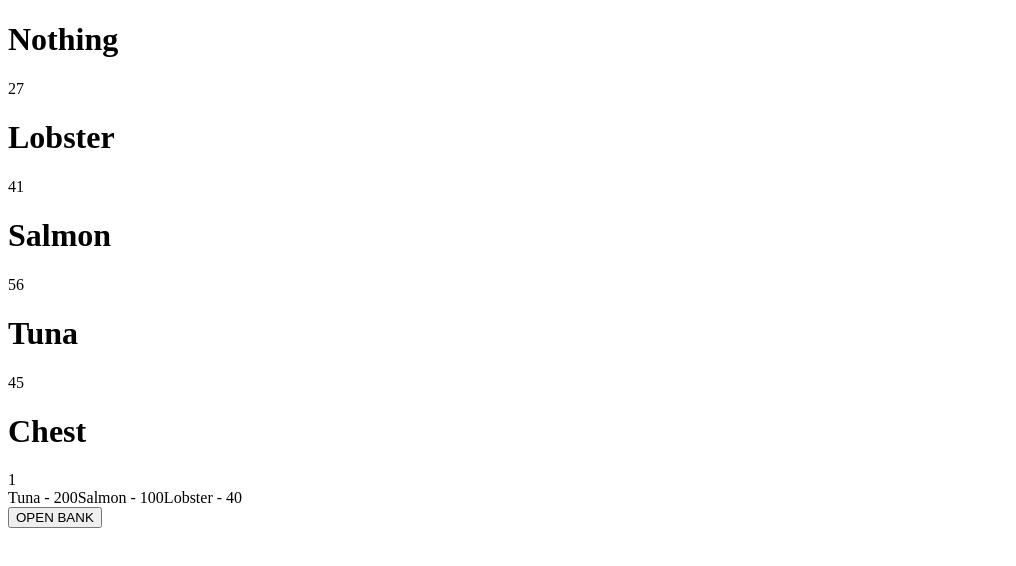
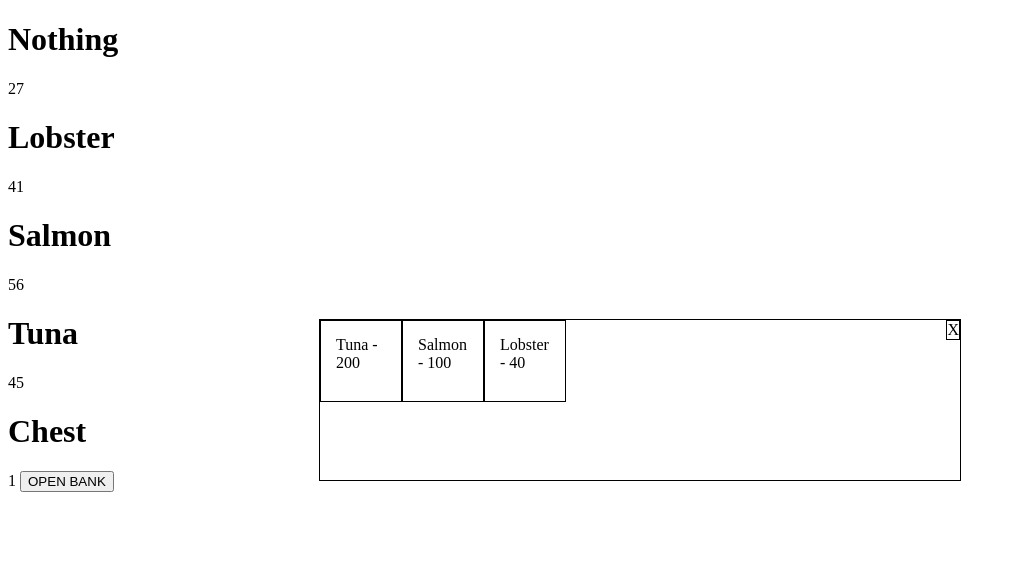
Before and after one commit to a40637francisco/fishing-legends, a plain HTML site: page index.html in a window 1280 px wide. Both pictures are taken after a click on the button "OPEN BANK". Shown: the whole page, without its empty margins (0-1016 px from the left). Drawn offline with Linux system fonts and the light colour scheme.

Commit message:
changes to bank

```diff
--- /dev/null
+++ b/bank/bank.css
@@ -0,0 +1,38 @@
+.bank {
+    position: absolute;
+    top: 50%;
+    left: 50%;
+    transform: translate(-50%, -50%);
+    border: 1px solid black;
+    min-width: 50%;
+    min-height: 20%;
+    display: none;
+}
+
+.bank--open {
+    display: block;
+}
+
+.bank__wrapper {
+    position: relative;
+}
+
+.bank__close {
+    position: absolute;
+    right: 0;
+    top: 0;
+    cursor: pointer;
+    border: 1px solid black;
+}
+
+.bank__items {
+    display: flex;
+    flex-wrap: wrap;
+}
+
+.bank__items-slot {
+    width: 50px;
+    height: 50px;
+    padding: 15px;
+    border: 1px solid black;
+}
--- a/bank/bank.js
+++ b/bank/bank.js
@@ -4,11 +4,18 @@ const bank = [
     { id: 3, quantity: 40 },
 ]
 
+
+function addMultipleItemsToBank(items) {
+    items.forEach((item) => {
+        addToBank(item)
+    })
+    return true
+}
+
 /*
  *   item extends Item: {
  *       id: number,;
  *       quantity: number;
- *
  *   }
  */
 function addToBank(item) {
@@ -21,6 +28,7 @@ function addToBank(item) {
         }
     }
     bank.push(item)
+    return true
 }
 
 function addToStack(itemStacks, item, itemTemplate) {
@@ -28,6 +36,7 @@ function addToStack(itemStacks, item, itemTemplate) {
         const currentQuantity = itemStacks[i].quantity
         if (currentQuantity === itemTemplate.maxStack) { continue; }
         itemStacks[i].quantity = currentQuantity + item.quantity;
-        return;
+        return true;
     }
+    return false
 }
--- a/bank/bank.render.js
+++ b/bank/bank.render.js
@@ -5,14 +5,20 @@ function openBank() {
 
 function closeBank() {
     delete blockFishing.bank
+
+    const bankElem = document.getElementsByClassName('bank')[0]
+    bankElem.classList.remove('bank--open')
 }
 
 function renderBank() {
 
-    const bankElem = document.getElementById('bank')
-    // add frame and close button and items on another div and hide with display none
-    clearChilds(bankElem)
-    bankElem.insertAdjacentHTML('beforeend',
+    const bankElem = document.getElementsByClassName('bank')[0]
+    bankElem.classList.add('bank--open')
+
+    const bankItemsElem = document.getElementsByClassName('bank__items')[0]
+    clearChilds(bankItemsElem)
+
+    bankItemsElem.insertAdjacentHTML('beforeend',
         bank.map(item => {
             const itemTemplate = getItemById(item.id)
             return renderBankItem(item, itemTemplate)
@@ -22,5 +28,5 @@ function renderBank() {
 }
 
 function renderBankItem(item, itemTemplate) {
-    return `<span>${itemTemplate.name} - ${item.quantity}</span>`
+    return `<span class="bank__items-slot">${itemTemplate.name} - ${item.quantity}</span>`
 }
--- a/index.html
+++ b/index.html
@@ -6,8 +6,10 @@
     <meta name="viewport" content="width=device-width, initial-scale=1.0">
     <meta http-equiv="X-UA-Compatible" content="ie=edge">
 
+    <link rel="stylesheet" type="text/css" href="./bank/bank.css">
     <title>Fishing legends</title>
 </head>
+
 <body>
     <h1>Nothing</h1> <span id="Didn`t catch"></span>
     <h1>Lobster</h1> <span id="Lobster"></span>
@@ -15,7 +17,14 @@
     <h1>Tuna</h1> <span id="Tuna"></span>
     <h1>Chest</h1> <span id="Chest"></span>
 
-    <div id="bank"></div>
+    <div class="bank">
+        <div class="bank__wrapper">
+            <div class="bank__close" onclick="closeBank()">X</div>
+            <div class="bank__items">
+
+            </div>
+        </div>
+    </div>
 
     <button onclick="openBank()">OPEN BANK</button>
 
```
